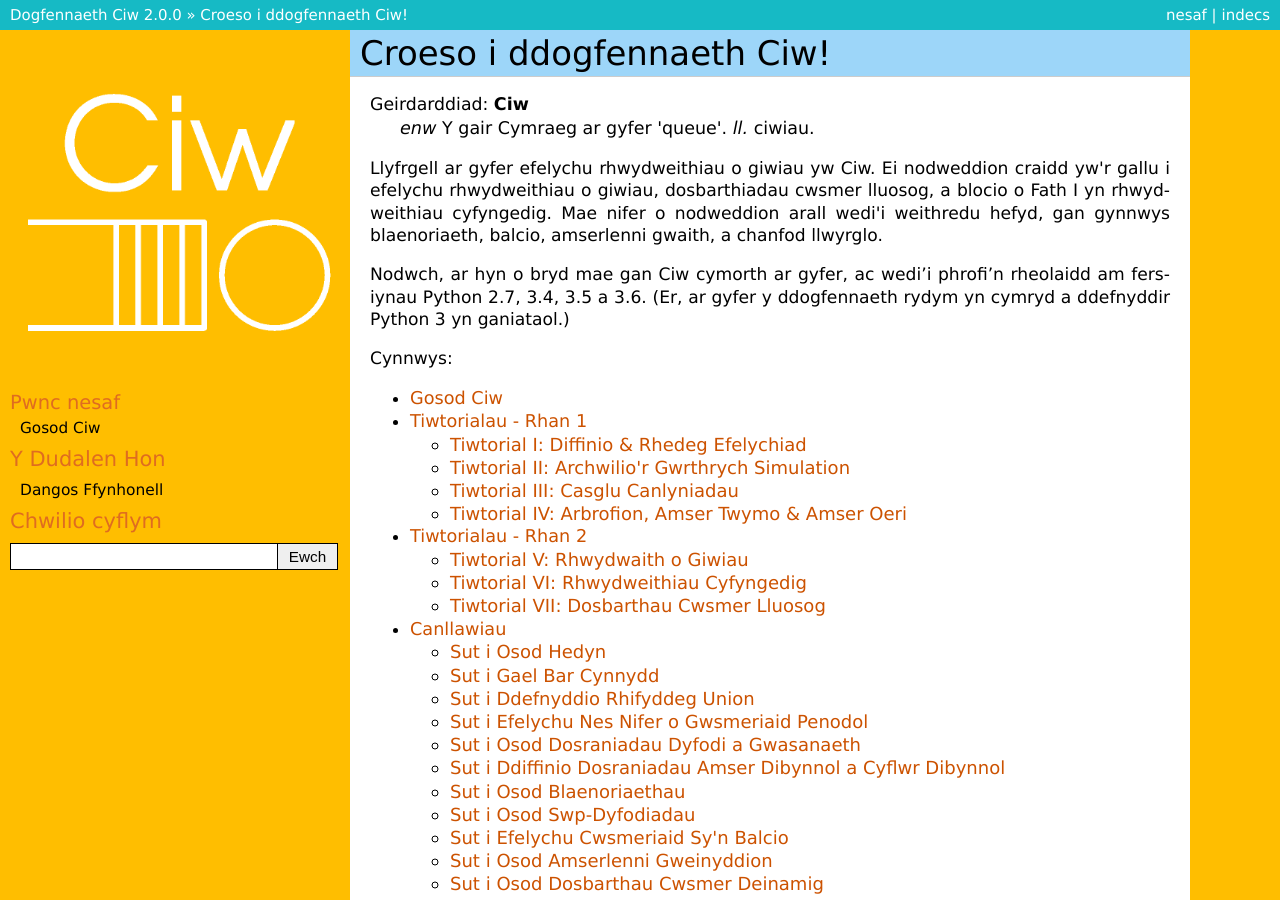
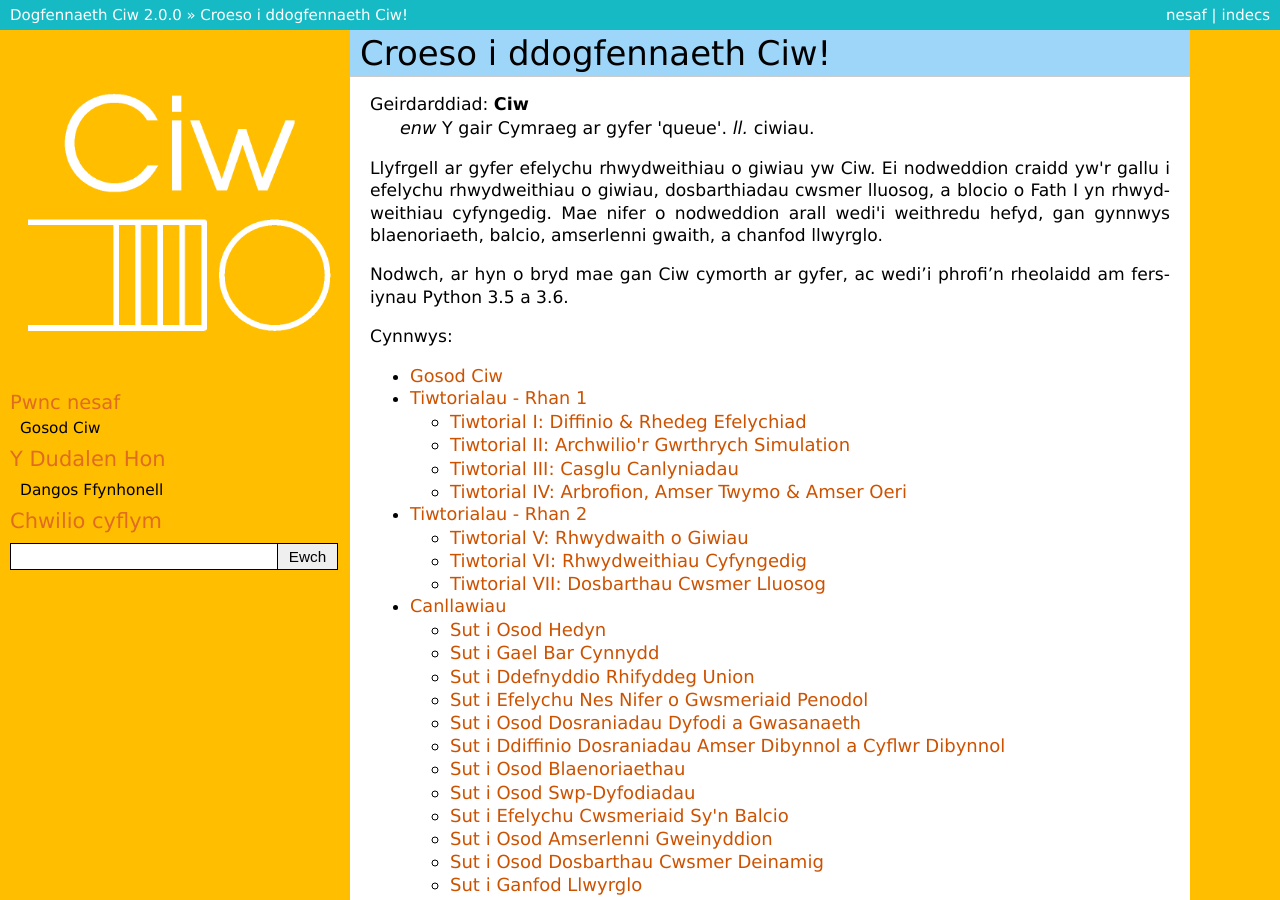
Before and after one commit to CiwPython/Ciw-cy, a Sphinx documentation site: the page built from docs/index.rst, in a window 1280 px wide and 900 px high. Built offline with Sphinx 7.4.7, drawn with Linux system fonts in a browser that asks for light colours.

Commit message:
dileu cyfeirio at python 2.7 a 3.4

```diff
--- a/docs/index.rst
+++ b/docs/index.rst
@@ -8,8 +8,7 @@
 Ei nodweddion craidd yw'r gallu i efelychu rhwydweithiau o giwiau, dosbarthiadau cwsmer lluosog, a blocio o Fath I yn rhwydweithiau cyfyngedig.
 Mae nifer o nodweddion arall wedi'i weithredu hefyd, gan gynnwys blaenoriaeth, balcio, amserlenni gwaith, a chanfod llwyrglo.
 
-Nodwch, ar hyn o bryd mae gan Ciw cymorth ar gyfer, ac wedi’i phrofi’n rheolaidd am fersiynau Python 2.7, 3.4, 3.5 a 3.6.
-(Er, ar gyfer y ddogfennaeth rydym yn cymryd a ddefnyddir Python 3 yn ganiataol.)
+Nodwch, ar hyn o bryd mae gan Ciw cymorth ar gyfer, ac wedi’i phrofi’n rheolaidd am fersiynau Python 3.5 a 3.6.
 
 Cynnwys:
 
```
